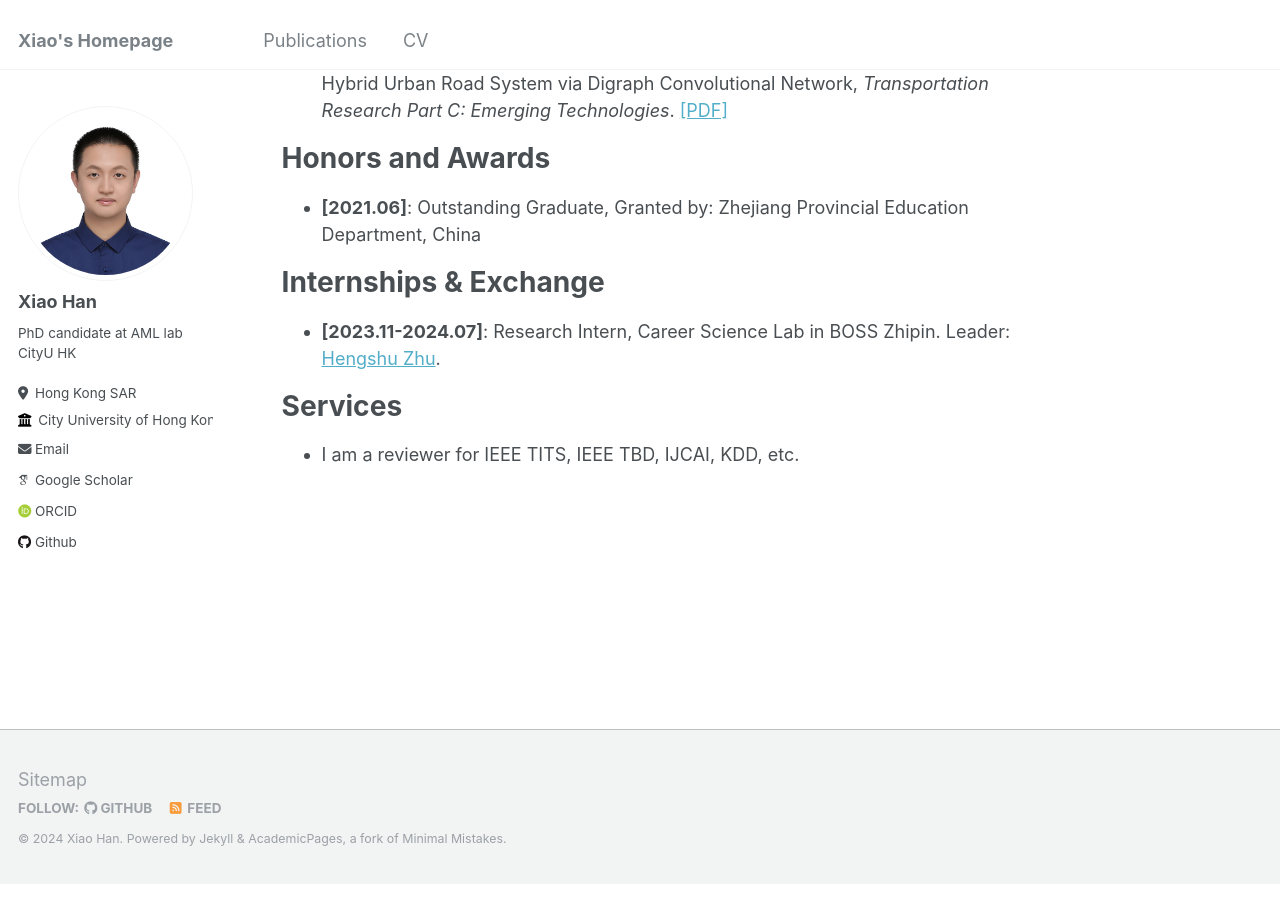
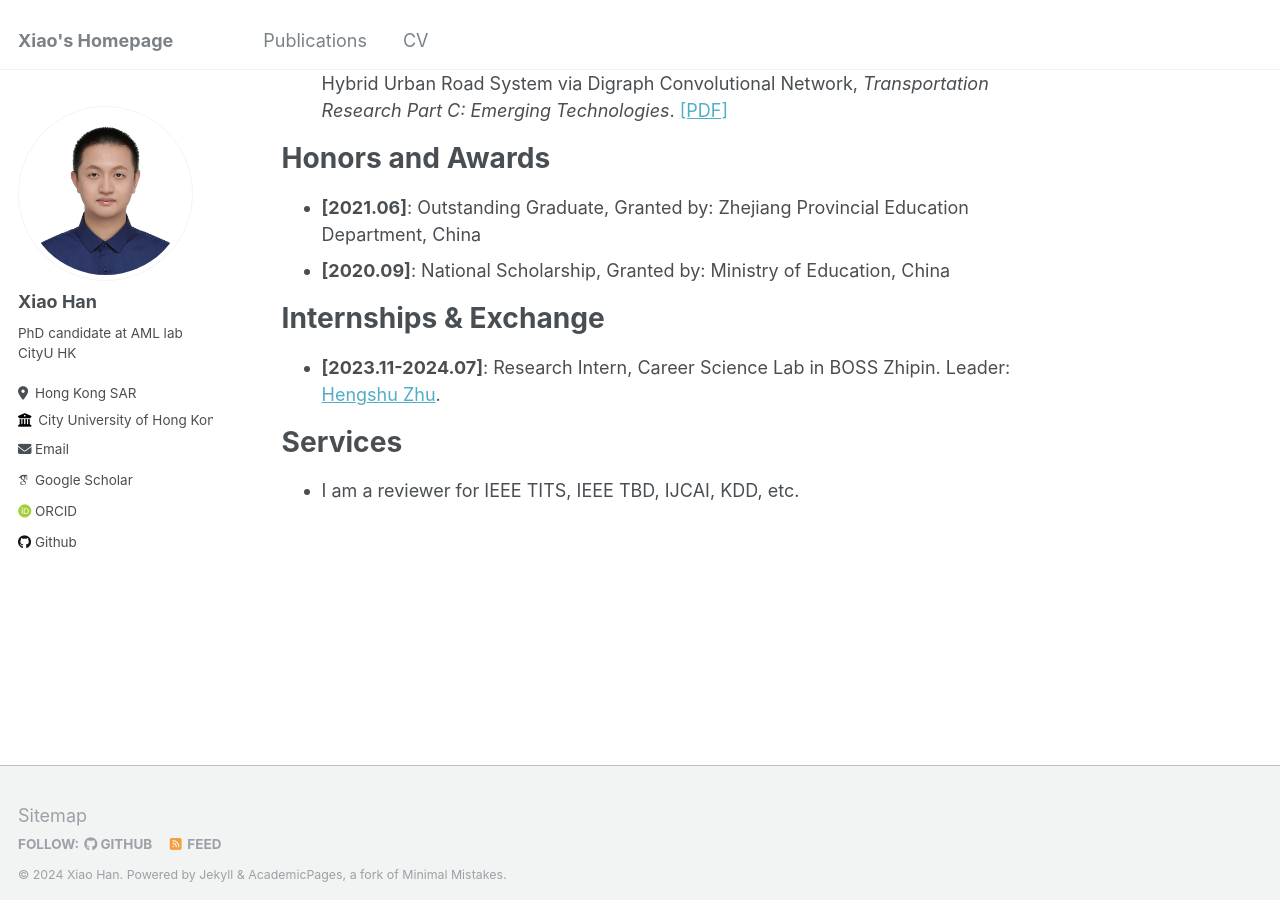
Before and after one commit to hahahenha/hahahenha.github.io, a Jekyll site: the page built from _pages/about.md, in a window 1280 px wide and 900 px high, scrolled down 989 px. Built offline with Jekyll 4.4.1, drawn with Linux system fonts in a browser that asks for light colours; some web fonts are replaced.

Commit message:
Update about.md

```diff
--- a/_pages/about.md
+++ b/_pages/about.md
@@ -80,6 +80,10 @@ If you are interested in collaborating with me or want to have a chat, always fe
       <strong>[2021.06]</strong>:
       Outstanding Graduate, Granted by: Zhejiang Provincial Education Department, China
       </li>
+    <li>
+      <strong>[2020.09]</strong>:
+      National Scholarship, Granted by: Ministry of Education, China
+      </li>
   </ul>
 </div>
 
```
